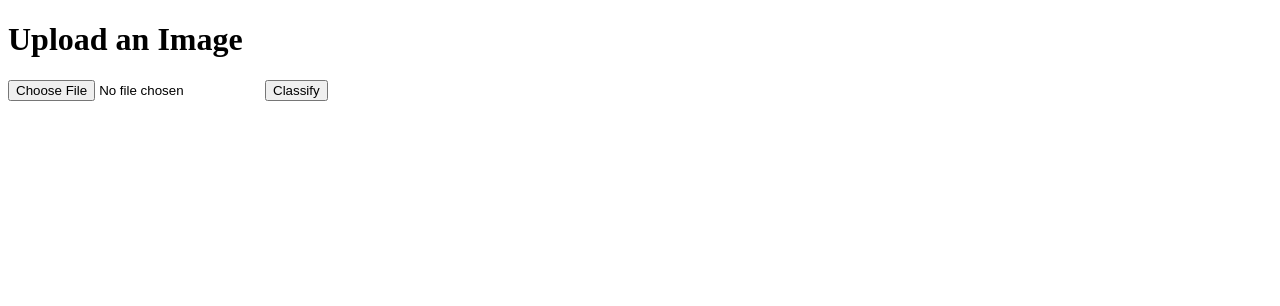
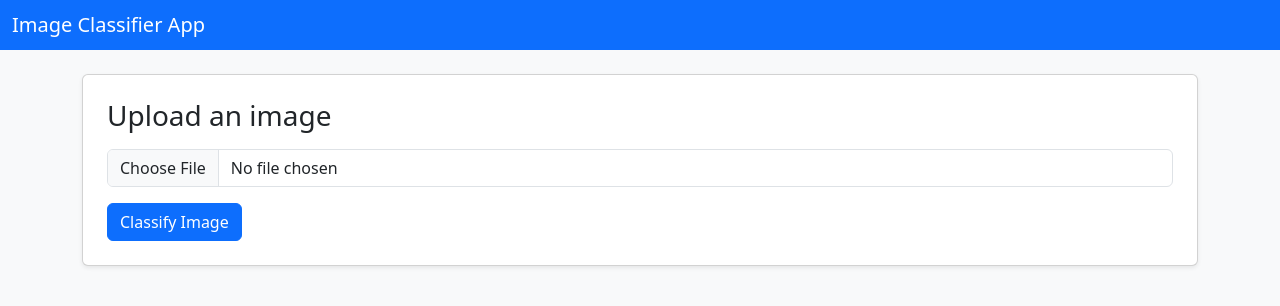
Before and after one commit to DhavanGowda/my-image-classifier-app, a Flask app: page / in a window 1280 px wide. Shown: the top 306 px of the page. Run offline with Flask 3, Linux system fonts and the light colour scheme.

Commit message:
Update index.html

```diff
--- a/templates/index.html
+++ b/templates/index.html
@@ -1,22 +1,41 @@
 <!DOCTYPE html>
-<html>
+<html lang="en">
 <head>
-    <title>Image Classifier</title>
+    <meta charset="UTF-8" />
+    <meta name="viewport" content="width=device-width, initial-scale=1" />
+    <title>Image Classifier App</title>
+    <link href="https://cdn.jsdelivr.net/npm/bootstrap@5.3.3/dist/css/bootstrap.min.css" rel="stylesheet">
 </head>
-<body>
-    <h1>Upload an Image</h1>
-    <form method="POST" enctype="multipart/form-data">
-        <input type="file" name="image" required>
-        <input type="submit" value="Classify">
-    </form>
+<body class="bg-light">
 
-    {% if labels %}
-        <h2>Detected Labels:</h2>
-        <ul>
-        {% for label in labels %}
-            <li>{{ label }}</li>
-        {% endfor %}
-        </ul>
-    {% endif %}
+    <nav class="navbar navbar-dark bg-primary mb-4">
+        <div class="container-fluid">
+            <span class="navbar-brand mb-0 h1">Image Classifier App</span>
+        </div>
+    </nav>
+
+    <div class="container">
+        <div class="card shadow-sm p-4 mb-5 bg-white rounded">
+            <h3 class="mb-3">Upload an image</h3>
+
+            <form action="/" method="post" enctype="multipart/form-data">
+                <div class="mb-3">
+                    <input class="form-control" type="file" name="image" id="imageInput" required>
+                </div>
+                <button class="btn btn-primary" type="submit">Classify Image</button>
+            </form>
+        </div>
+
+        {% if image_url and result %}
+        <div class="card shadow-sm p-4 mb-5 bg-white rounded">
+            <h4 class="mb-3">Result:</h4>
+            <img src="{{ image_url }}" alt="Uploaded image" class="img-fluid mb-3" style="max-height: 300px;">
+            <p class="lead">{{ result }}</p>
+        </div>
+        {% endif %}
+
+    </div>
+
+    <script src="https://cdn.jsdelivr.net/npm/bootstrap@5.3.3/dist/js/bootstrap.bundle.min.js"></script>
 </body>
 </html>
```
